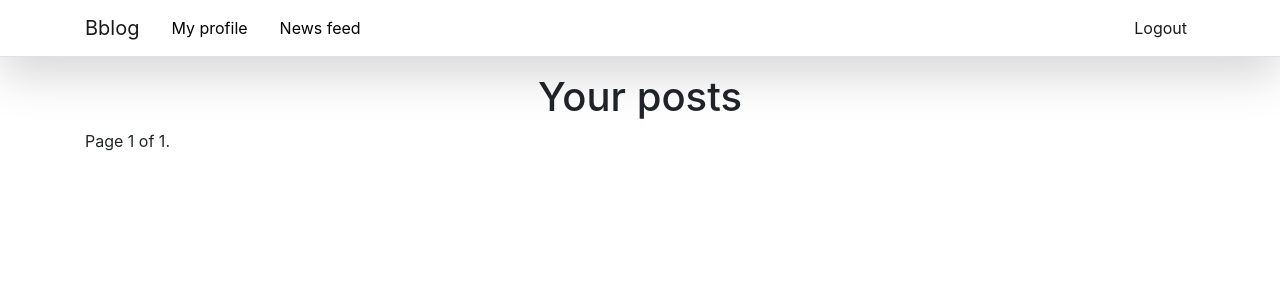
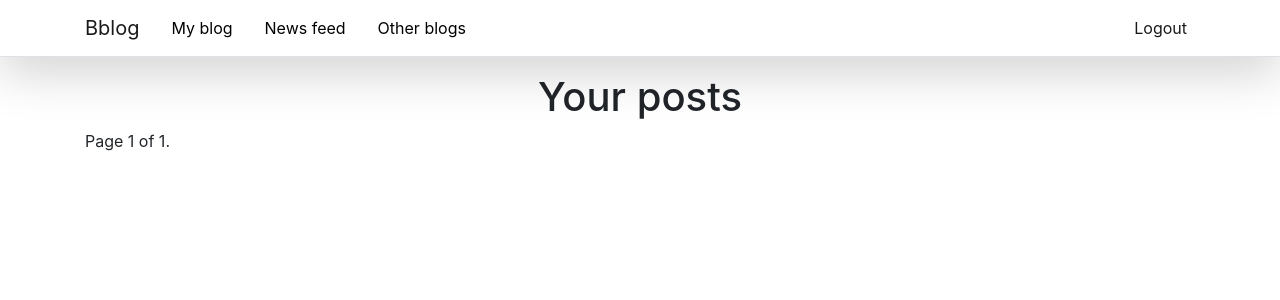
Before and after one commit to MorhaliukOL/Bblog, a Django app: page /blog/my/ in a window 1280 px wide. Shown: the top 300 px of the page. Run offline with Django 3.2, Linux system fonts and the light colour scheme; the visitor is signed in with stand-in values (Sample User, id 1); data that the repository does not hold is empty; some libraries are stand-ins or nearby versions.

Commit message:
subscription enabled

```diff
--- a/blog/admin.py
+++ b/blog/admin.py
@@ -1,4 +1,5 @@
 from django.contrib import admin
-from .models import Post
+from .models import Post, Blog
 
 admin.site.register(Post)
+admin.site.register(Blog)
--- a/blog/templates/blog/base.html
+++ b/blog/templates/blog/base.html
@@ -15,8 +15,9 @@
           <a class="navbar-brand" href="#">Bblog</a>
 
           {% if user.is_authenticated %}
-            <a class="nav-link" style="color: black" href="#">My profile</a>
+            <a class="nav-link" style="color: black" href="{% url 'my-blog' %}">My blog</a>
             <a class="nav-link" style="color: black" href="#">News feed</a>
+            <a class="nav-link" style="color: black" href="{% url 'blogs-other' %}">Other blogs</a>
           {% endif %}
 
           <div class="collapse navbar-collapse">
--- a/blog/templates/blog/my_blog.html
+++ b/blog/templates/blog/my_blog.html
@@ -8,7 +8,10 @@
                 <h2>{{ post.title }}</h2>
             </a>
             <p>{{ post.body }}</p>
-            <small>Published: {{ post.date }}</small>
+            <span>Author: <i>{{ post.author }}</i></span><br>
+            <span>Published: <i>{{ post.date }}</i></span>
+            <a href="{% url 'post-update' post.pk %}"><button class="btn btn-primary">Edit</button></a>
+            <a href="{% url 'post-delete' post.pk %}"><button class="btn btn-danger">Delete</button></a>
             <hr>
         </div>
     {% endfor %}
--- a/blog/templates/blog/post_detail.html
+++ b/blog/templates/blog/post_detail.html
@@ -4,6 +4,7 @@
     <div class="container">
         <h2>{{ post.title }}</h2>
         <p>{{ post.body }}</p>
-        <small>Published: {{ post.date }}</small>
+        <span>Author: <i>{{ post.author }}</i></span><br>
+        <span>Published: <i>{{ post.date }}</i></span>
     </div>
 {% endblock %}
--- a/blog/urls.py
+++ b/blog/urls.py
@@ -1,5 +1,6 @@
 from django.urls import path
-from .views import MyBlog, PostCreate, PostDetail, PostUpdate, PostDelete
+from .views import MyBlog, PostCreate, PostDetail, PostUpdate,\
+    PostDelete, other_blogs
 
 urlpatterns = [
     path('my/', MyBlog.as_view(), name='my-blog'),
@@ -7,4 +8,5 @@
     path('post/detail/<int:pk>', PostDetail.as_view(), name='post-detail'),
     path('post/update/<int:pk>', PostUpdate.as_view(), name='post-update'),
     path('post/<int:pk>/delete', PostDelete.as_view(), name='post-delete'),
+    path('other', other_blogs, name='blogs-other')
 ]
--- a/blog/views.py
+++ b/blog/views.py
@@ -1,9 +1,11 @@
 from django.contrib.auth.mixins import LoginRequiredMixin
+from django.contrib.auth.models import User
 from django.http import Http404
 from django.views.generic.edit import CreateView, UpdateView, DeleteView
 from django.views.generic import DetailView, ListView
 from django.urls import reverse_lazy
-from .models import Post
+from django.shortcuts import render
+from .models import Post, Blog
 
 POSTS_PER_PAGE = 5
 
@@ -40,8 +42,9 @@
     fields = ['title', 'body']
 
     def get_queryset(self):
-        post = Post.objects.filter(pk=self.kwargs['pk'])
-        if post and post[0].author == self.request.user:
+        post = Post.objects.filter(pk=self.kwargs['pk'],
+                                   author=self.request.user)
+        if post:
             return post
         else:
             raise Http404()
@@ -53,8 +56,31 @@
     template_name = 'blog/post_delete.html'
 
     def get_queryset(self):
-        post = Post.objects.filter(pk=self.kwargs['pk'])
-        if post and post[0].author == self.request.user:
+        post = Post.objects.filter(pk=self.kwargs['pk'],
+                                   author=self.request.user)
+        if post:
             return post
         else:
             raise Http404()
+
+
+def alter_user_status(request, blog):
+    user_pk = request.POST.get('user_pk')
+    if request.POST.get('subscribe') == 'True':
+        blog.subscribed_to.add(User.objects.get(pk=user_pk))
+    else:
+        blog.subscribed_to.remove(User.objects.get(pk=user_pk))
+
+
+def other_blogs(request):
+    blog = Blog.objects.get(owner=request.user)
+    if request.method == 'POST':
+        alter_user_status(request, blog)
+
+    users = User.objects.all()
+    subscribed_to = blog.subscribed_to.all()
+    context = {
+        'users': users,
+        'subscribed_to': subscribed_to,
+    }
+    return render(request, 'blog/other_blogs.html', context)
```
Also changed, not shown: blog/models.py (+12 -0 lines), blog/templates/blog/other_blogs.html (added, +37 -0 lines), blog/migrations/0002_blog.py (added), blog/migrations/0003_blog_ManyToMany.py (added).
